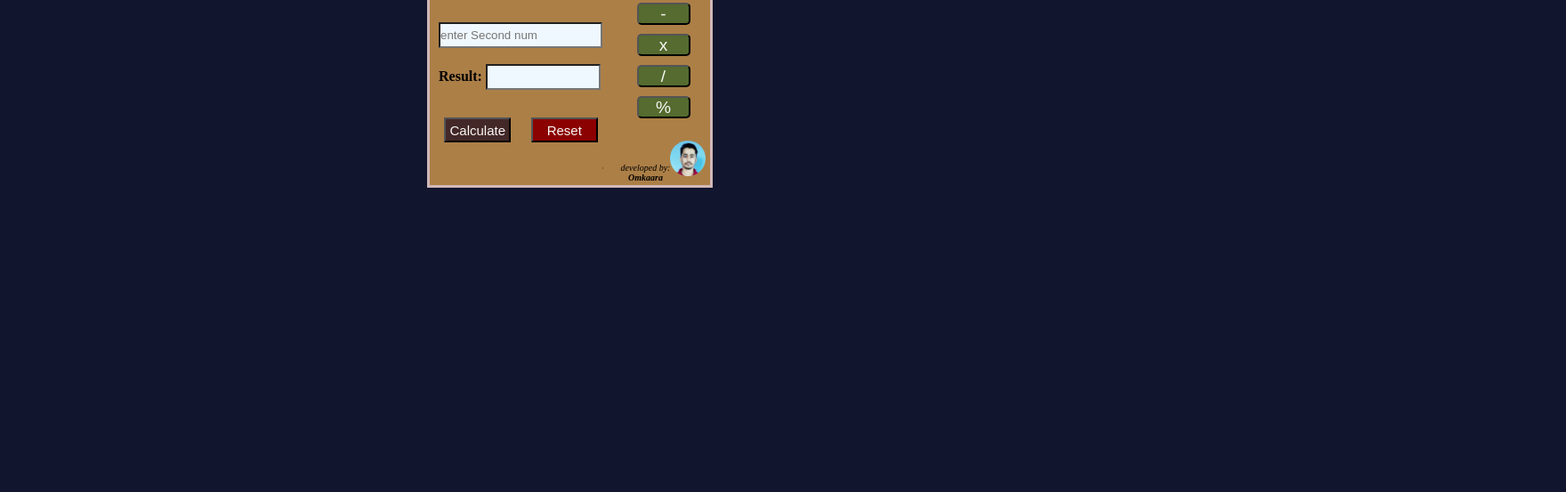
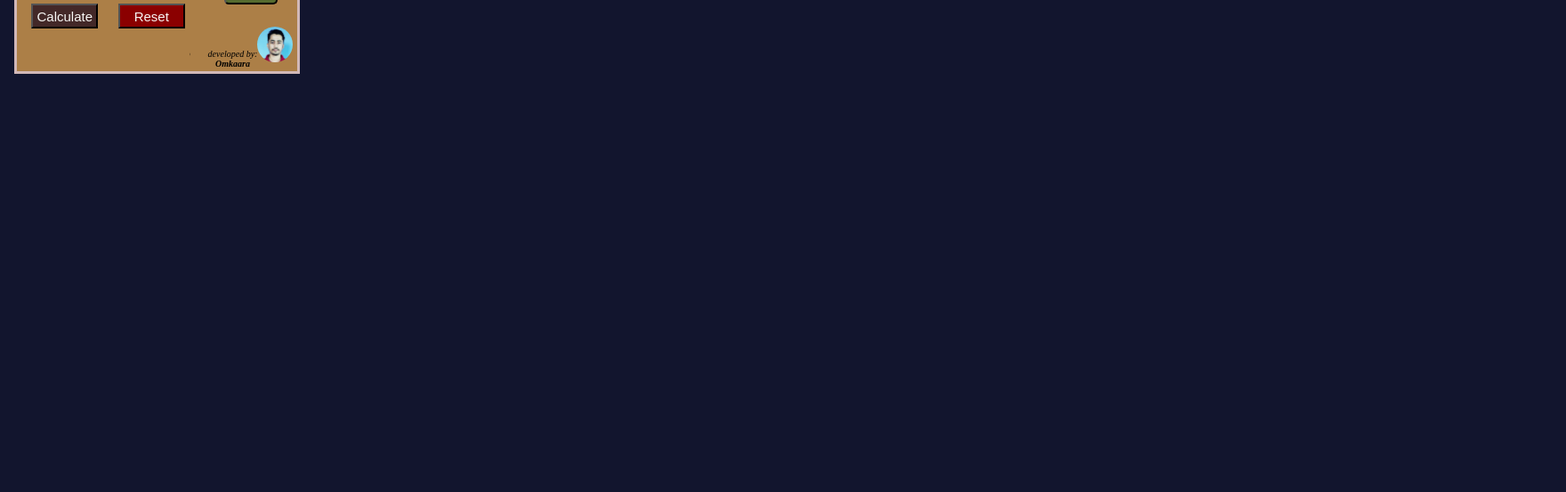
Before and after one commit to omkardevkota/projectCalc, a plain HTML site: page index.htm in a window 1280 px wide. Shown: the part 247-800 px from the top of the page at 89% size, 1760 px wide, since content can reach past the window. Drawn offline with Linux system fonts and the light colour scheme.

Commit message:
Update style.css

```diff
--- a/style.css
+++ b/style.css
@@ -17,8 +17,8 @@ h2{
     display: inline-block;
     align-items: center;
     justify-content: space-between;
-    margin-left: 30rem;
-    margin-top: 10rem;
+    margin-left: 1rem;
+    margin-top: 2rem;
 
 }
 #outer-div{
```
